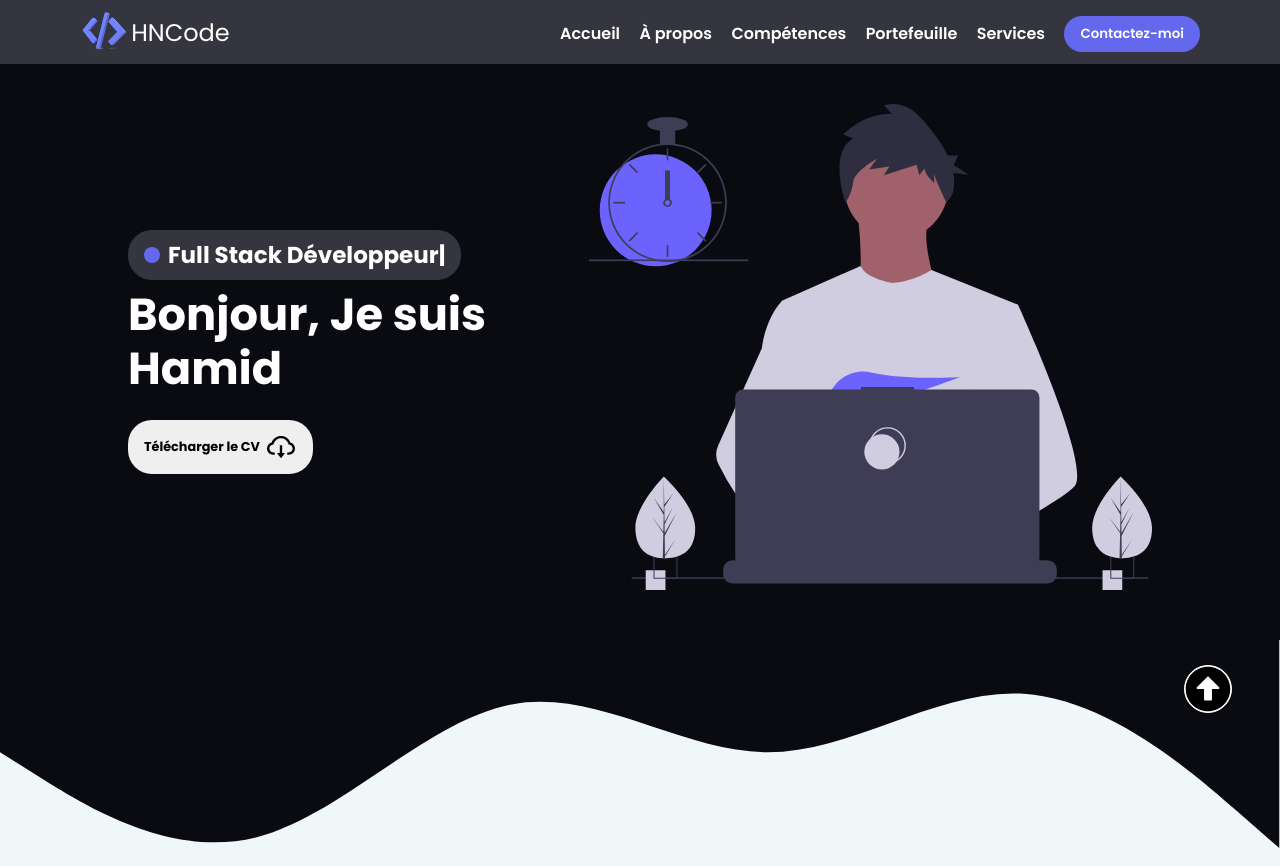
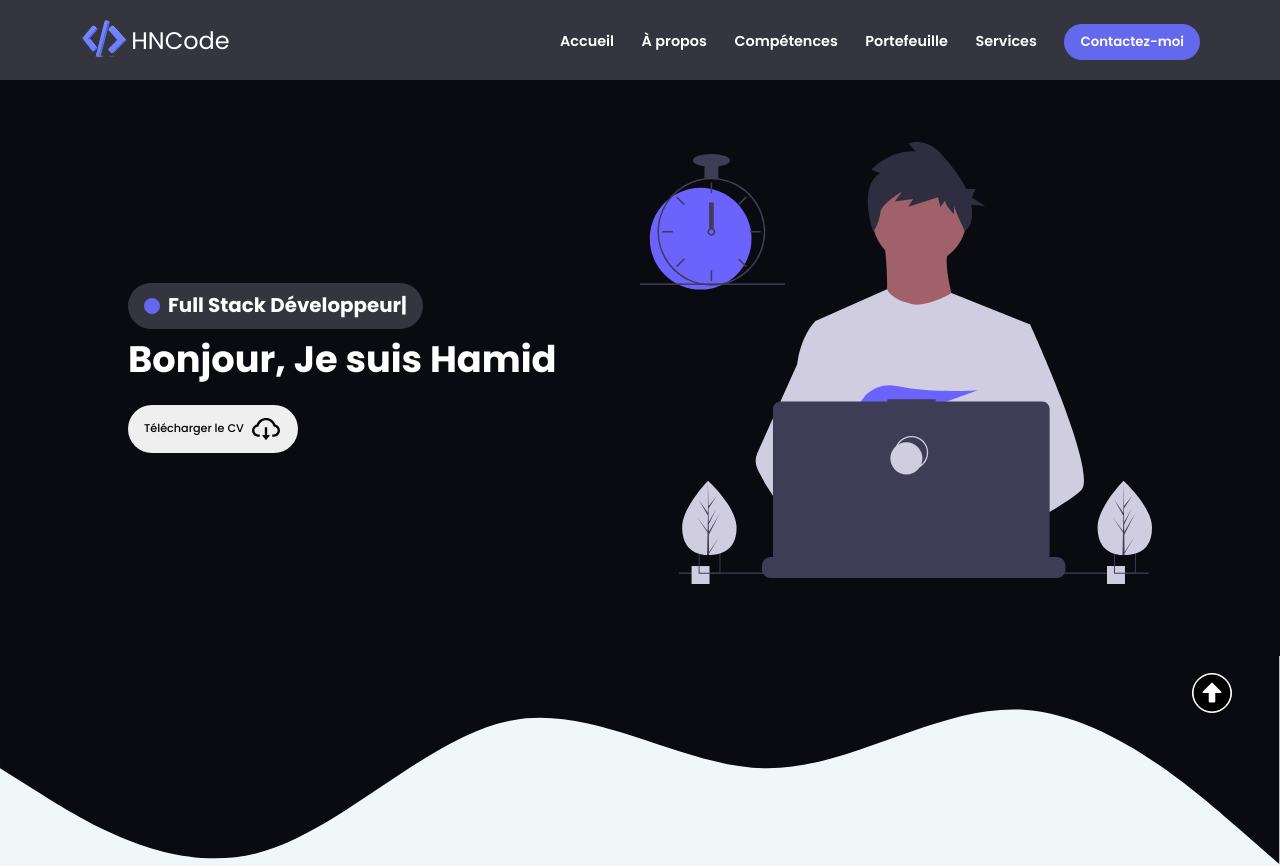
Before and after one commit to HN77/portfolio, a React (Create React App) app: page / in a window 1280 px wide. Shown: the top 866 px of the page. Built offline with nearby package versions, Linux system fonts and the light colour scheme.

Commit message:
Solved the issue of header and hero sections

```diff
--- a/src/Sections/Hero/HeroElements.js
+++ b/src/Sections/Hero/HeroElements.js
@@ -81,7 +81,7 @@ export const Topic = styled.div`
     align-items: center;
     background-color: var(--nav);
     font-weight: 700;
-    font-size: calc(0.4rem + 0.4vw);
+    font-size: calc(0.3rem + 0.4vw);
     padding: 0.5rem 1rem;
     border-radius: 1.5rem;
 `;
@@ -94,7 +94,7 @@ export const Circle = styled.span`
     margin-right: 0.5rem;
 `;
 export const Title = styled.h1`
-    font-size: calc(2rem + 1vw);
+    font-size: calc(1.5rem + 1vw);
     line-height: 1.2;
     padding: 0.5rem 0;
 `;
@@ -103,16 +103,18 @@ export const SubText = styled.h5`
     color: var(--nav2);
 `;
 export const CTA = styled.button`
-    padding: 0.2rem 1rem;
+    padding: 0 1rem;
     margin-top: 1rem;
     border-radius: 1.5rem;
     cursor: pointer;
-    font-size: calc(0.4rem + 0.5vw);
-    font-weight: 700;
+    font-size: calc(0.3rem + 0.5vw);
+    font-weight: 500;
     display: flex;
     justify-content: center;
     align-items: center;
     transition: all 0.3s;
+
+    z-index: 9;
 
     &:hover {
         transform: scale(1.1);
@@ -132,7 +134,7 @@ export const Move = keyframes`
 `;
 export const DevSvg = styled.img`
     max-width: 180%;
-    width: calc(30% + 20vw);
+    width: calc(25% + 20vw);
     z-index: 7;
     animation: ${Move} 2.5s ease infinite;
 
--- a/src/Sections/ProjectList/ProjectListElements.js
+++ b/src/Sections/ProjectList/ProjectListElements.js
@@ -7,7 +7,8 @@ export const ProjectList = styled.div`
     align-items: center;
     padding: 4rem 7rem;
     margin: 0 auto;
-    margin-top: 4rem;
+    margin-top: 5rem;
+    margin-bottom: 3rem;
 
     @media only Screen and (max-width: 90em) {
         padding: 1rem;
--- a/src/Sections/Resume/ResumeElements.js
+++ b/src/Sections/Resume/ResumeElements.js
@@ -29,6 +29,10 @@ export const ReactIcon = styled.div`
     font-size: 3rem;
 
     animation: ${Move} 2.5s ease infinite;
+
+    @media only Screen and (max-width: 60em) {
+        display: none;
+    }
 `;
 export const NodeIcon = styled.div`
     position: absolute;
--- a/src/components/Header/HeaderElements.js
+++ b/src/components/Header/HeaderElements.js
@@ -2,7 +2,7 @@ import styled from 'styled-components';
 
 export const Headers = styled.header`
     display: flex;
-    height: 8vh;
+    height: 10vh;
     justify-content: space-between;
     align-items: center;
     padding: 1rem 5rem;
@@ -36,13 +36,17 @@ export const Logo = styled.div`
         height: 3rem;
         margin-right: 0.2rem;
     }
+    @media only screen and (max-width: 40em) {
+        height: 2.5rem;
+        width: 2.5rem;
+    }
 `;
 
 export const Nav = styled.nav`
     width: 40rem;
     max-width: 60rem;
     height: 6vh;
-    font-size: 1rem;
+    font-size: 0.9rem;
     font-weight: 300;
     display: flex;
     margin-top: 0.4rem;
--- a/src/components/ScrollToTop/ScrollToTopElements.js
+++ b/src/components/ScrollToTop/ScrollToTopElements.js
@@ -10,8 +10,8 @@ export const Up = styled.div`
         display: none;
     }
     img {
-        height: 3rem;
-        width: 3rem;
+        height: 2.5rem;
+        width: 2.5rem;
         background-color: var(--white);
         border-radius: 50%;
         border: 0.1rem solid var(--white);
```
